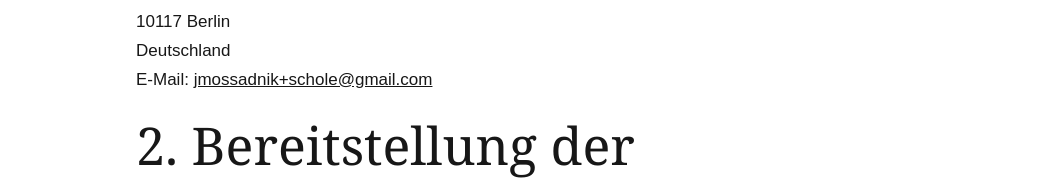
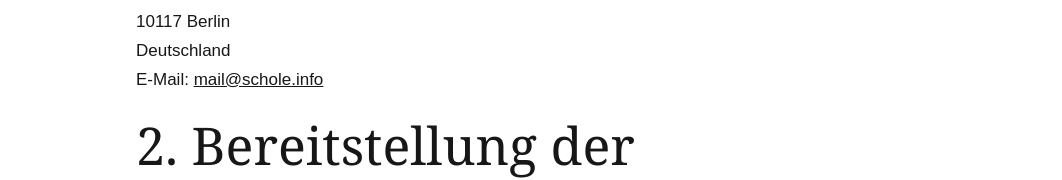
Before and after one commit to jmossadnik/schole-website, a plain HTML site: page datenschutz.html in a window 1280 px wide. Shown: the part 581-761 px from the top of the page, without its empty margins (109-1171 px from the left). Drawn offline with Linux system fonts and the light colour scheme.

Commit message:
Aktualisieren von datenschutz.html

```diff
--- a/datenschutz.html
+++ b/datenschutz.html
@@ -19,7 +19,7 @@
       <h1 class="legal-title">Datenschutzerklärung</h1>
       <p>Diese Datenschutzerklärung informiert darüber, wie personenbezogene Daten beim Besuch dieser Website und bei einer Kontaktaufnahme verarbeitet werden.</p>
       <h2>1. Verantwortlicher</h2>
-      <p>Johannes Michael Ossadnik<br>Kronenstraße 75<br>10117 Berlin<br>Deutschland<br>E-Mail: <a href="mailto:jmossadnik+schole@gmail.com">jmossadnik+schole@gmail.com</a></p>
+      <p>Johannes Michael Ossadnik<br>Kronenstraße 75<br>10117 Berlin<br>Deutschland<br>E-Mail: <a href="mailto:mail@schole.info">mail@schole.info</a></p>
       <h2>2. Bereitstellung der Website und Hosting</h2>
       <p>Diese Website wird über GitHub Pages bereitgestellt, einen Dienst von GitHub, Inc., 88 Colin P. Kelly Jr. Street, San Francisco, CA 94107, USA. Beim Aufruf der Website werden technisch erforderliche Informationen zwischen Ihrem Browser und den Servern des Hosting-Dienstes übertragen. Hierzu können insbesondere Ihre IP-Adresse, Datum und Uhrzeit des Zugriffs, aufgerufene Seiten, Browser- und Geräteinformationen sowie technische Anfrageinformationen gehören.</p>
       <p>GitHub erklärt, IP-Adressen von Besuchern von GitHub-Pages-Websites zu Sicherheitszwecken zu protokollieren. Auf die von GitHub geführten Sicherheitsprotokolle und deren konkrete Speicherdauer habe ich keinen unmittelbaren Zugriff oder Einfluss.</p>
```
